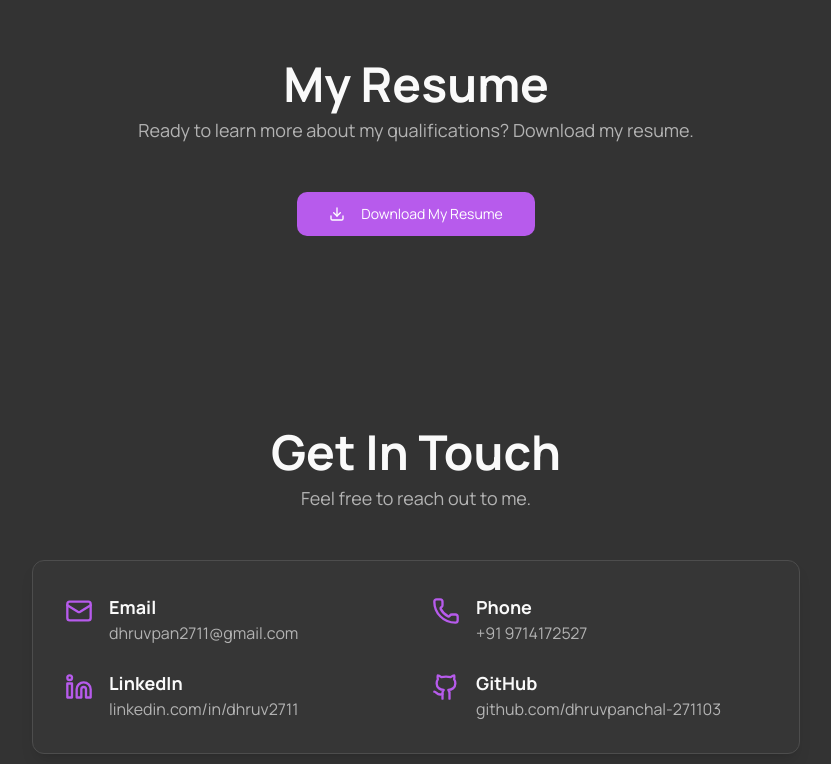
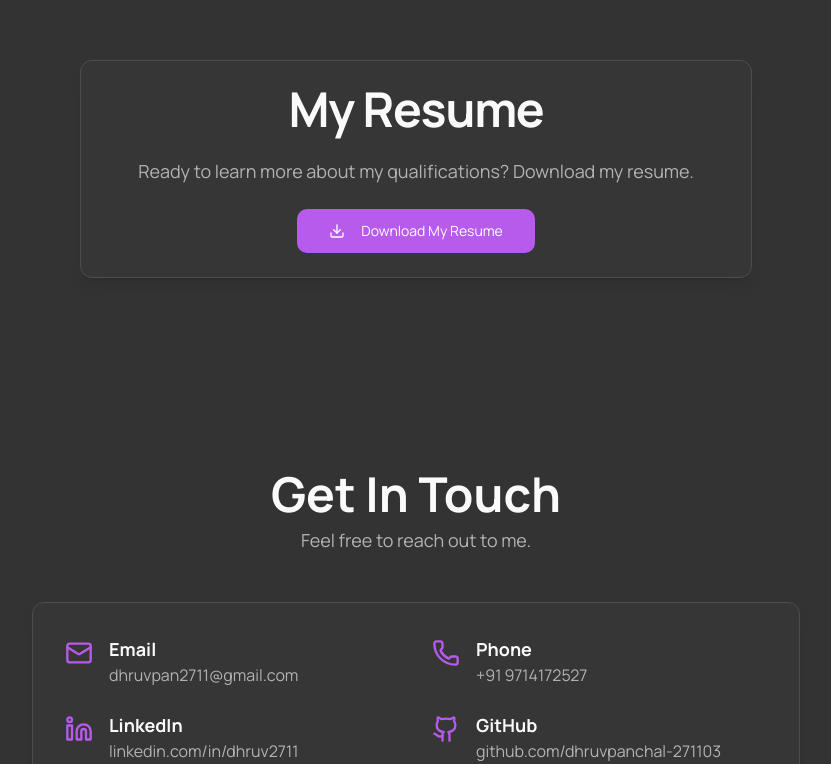
Before and after one commit to dhruvpanchal-271103/Dhruv-Portfolio, a Next.js app: page / in a window 1280 px wide. Shown: the part 4540-5304 px from the top of the page, without its empty margins (224-1055 px from the left). Built offline with nearby package versions, Linux system fonts and the light colour scheme.

Commit message:
resume section in the box and use the hover effect on the box

```diff
--- a/src/components/sections/my-resume-section.tsx
+++ b/src/components/sections/my-resume-section.tsx
@@ -3,25 +3,36 @@ import SectionWrapper from "@/components/ui/section-wrapper";
 import { Button } from "@/components/ui/button";
 import Link from "next/link";
 import { Download } from "lucide-react";
+import { Card, CardContent, CardHeader, CardTitle } from "@/components/ui/card"; // Import Card components
 
 export default function MyResumeSection() {
   return (
-    <SectionWrapper id="my-resume" className="container mx-auto px-4 sm:px-6 lg:px-8 text-center">
-      <div className="mb-12">
-        <h2 className="font-headline text-4xl md:text-5xl font-bold text-foreground">My Resume</h2>
-        <p className="text-lg text-muted-foreground mt-2">Ready to learn more about my qualifications? Download my resume.</p>
-      </div>
+    <SectionWrapper id="my-resume" className="container mx-auto px-4 sm:px-6 lg:px-8">
+      <div className="max-w-2xl mx-auto text-center"> {/* Centering container for the card */}
+        <Card
+          className="bg-card/50 backdrop-blur-sm shadow-lg hover:shadow-accent/20 transition-shadow duration-300 animate-fade-in opacity-0"
+          style={{ animationDelay: '100ms' }}
+        >
+          <CardHeader>
+            <CardTitle className="font-headline text-4xl md:text-5xl font-bold text-foreground">My Resume</CardTitle>
+          </CardHeader>
+          <CardContent className="flex flex-col items-center space-y-6 pt-0">
+            <p className="text-lg text-muted-foreground">
+              Ready to learn more about my qualifications? Download my resume.
+            </p>
             <Button
               asChild
               size="lg"
-        className="bg-accent text-accent-foreground hover:bg-white hover:text-primary animate-fade-in opacity-0"
-        style={{ animationDelay: '300ms' }}
+              className="bg-accent text-accent-foreground hover:bg-white hover:text-primary"
             >
               <Link href="/resume.pdf" target="_blank" rel="noopener noreferrer" download>
                 <Download className="mr-2 h-5 w-5" />
                 Download My Resume
               </Link>
             </Button>
+          </CardContent>
+        </Card>
+      </div>
     </SectionWrapper>
   );
 }
```
Lines whose indentation alone changed are shown as unchanged.
